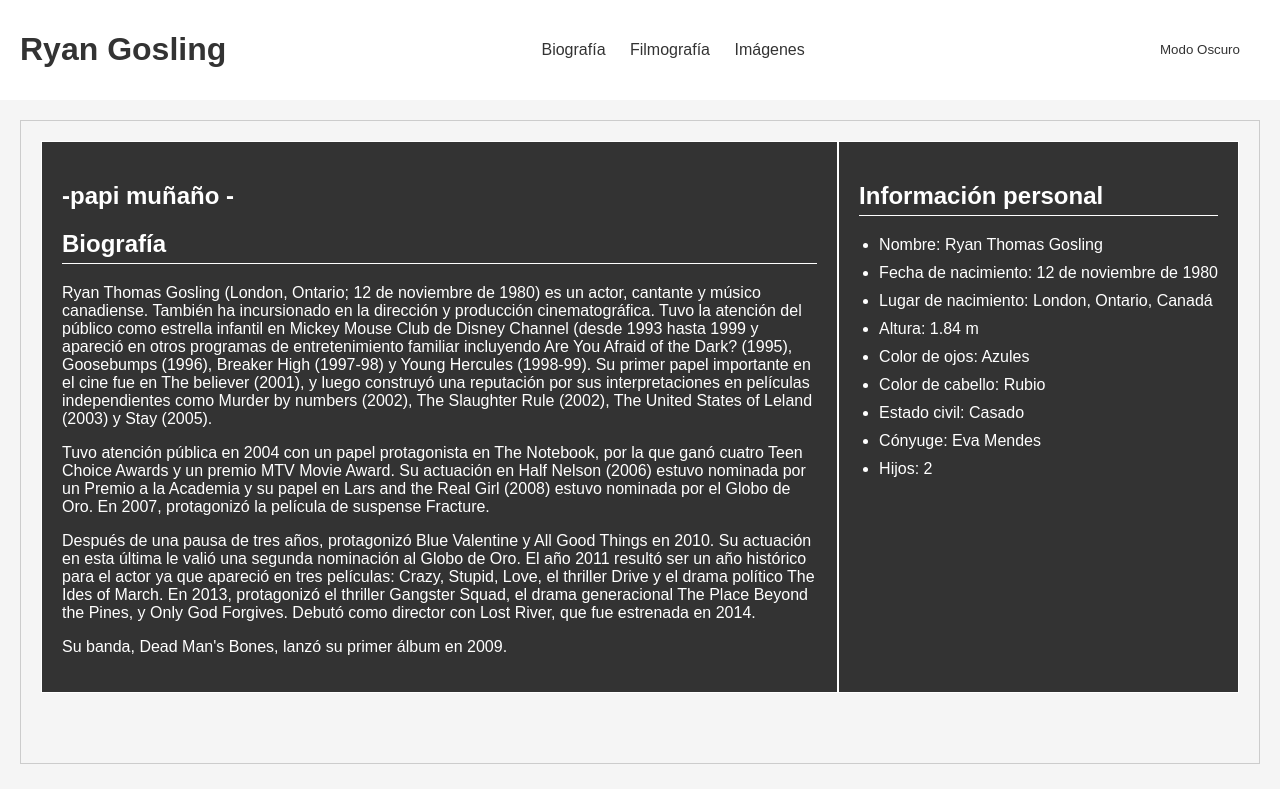
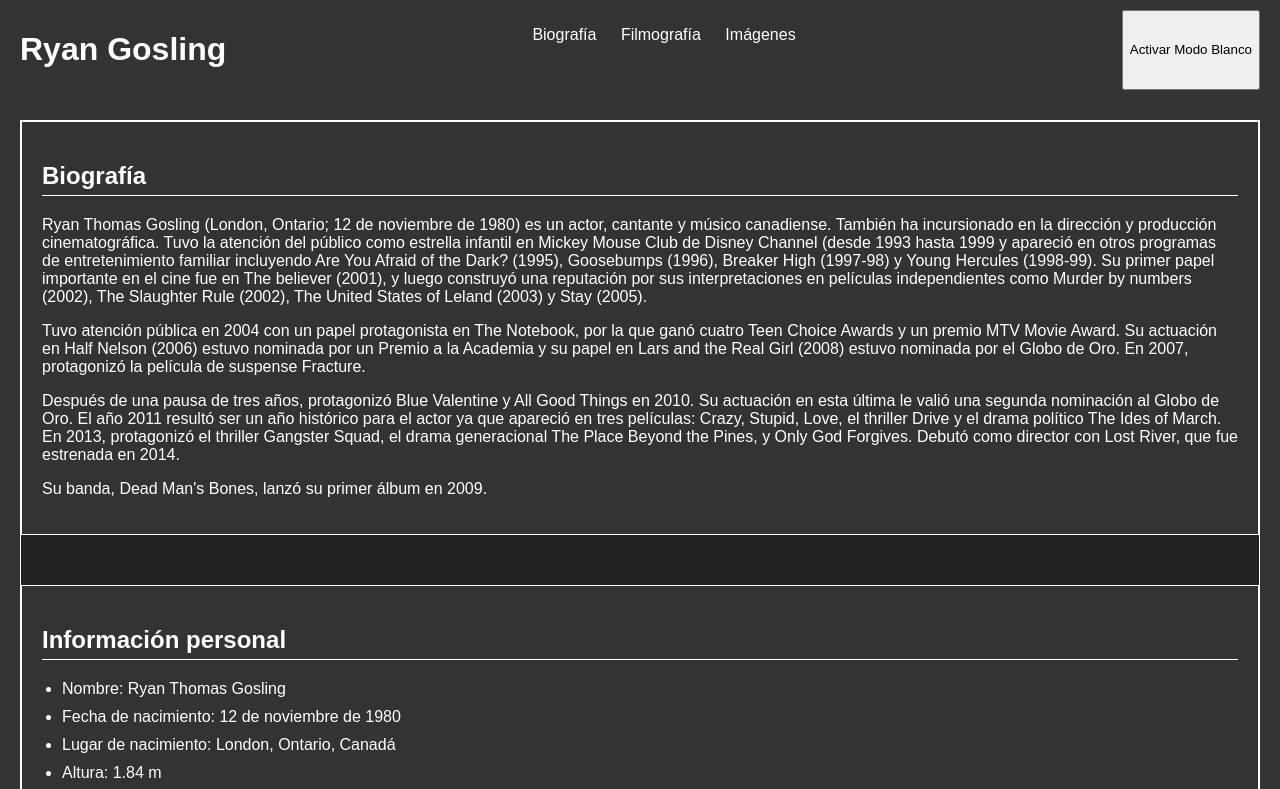
Before and after one commit to WanderTheWeeb/Practica-01, a plain HTML site: page view/index/index.html in a window 1280 px wide. Both pictures are taken after a click on the button "Modo Oscuro". Shown: the top 789 px of the page. Drawn offline with Linux system fonts and the light colour scheme.

Commit message:
Modo oscuro Arreglado

```diff
--- a/view/index/index.html
+++ b/view/index/index.html
@@ -18,14 +18,14 @@
                 <li><a href="../galeria/galeria.html">Imágenes</a></li>
             </ul>
         </nav>
-        <button class="toggle-mode-btn" onclick="toggleDarkMode()">Modo Oscuro</button>
+        <button id="modoBtn" class="toggle-mode-btn" onclick="toggleDarkMode()">Modo Oscuro</button>
 
     </header>
 
     <main>
         <div id="informacion">
             <section id="biografia">
-                <h1>-papi muñaño -</h1>
+
                 <h2>Biografía</h2>
                 <p>Ryan Thomas Gosling (London, Ontario; 12 de noviembre de 1980) es un actor, cantante y músico canadiense. También ha incursionado en la dirección y producción cinematográfica. Tuvo la atención del público como estrella infantil en Mickey Mouse Club de Disney Channel (desde 1993 hasta 1999 y apareció en otros programas de entretenimiento familiar incluyendo Are You Afraid of the Dark? (1995), Goosebumps (1996), Breaker High (1997-98) y Young Hercules (1998-99). Su primer papel importante en el cine fue en The believer (2001), y luego construyó una reputación por sus interpretaciones en películas independientes como Murder by numbers (2002), The Slaughter Rule (2002), The United States of Leland (2003) y Stay (2005).</p>
                 <p>Tuvo atención pública en 2004 con un papel protagonista en The Notebook, por la que ganó cuatro Teen Choice Awards y un premio MTV Movie Award. Su actuación en Half Nelson (2006) estuvo nominada por un Premio a la Academia y su papel en Lars and the Real Girl (2008) estuvo nominada por el Globo de Oro. En 2007, protagonizó la película de suspense Fracture.</p>
@@ -83,7 +83,16 @@
     <script>
         function toggleDarkMode() {
             var body = document.body;
-            body.classList.toggle("dark-mode");
+            var modoBtn = document.getElementById("modoBtn");
+
+            // Cambia el texto del botón y el tema de la página
+            if (body.classList.contains("dark-mode")) {
+                body.classList.remove("dark-mode");
+                modoBtn.textContent = "Activar Modo Oscuro";
+            } else {
+                body.classList.add("dark-mode");
+                modoBtn.textContent = "Activar Modo Blanco";
+            }
         }
     </script>
 </body>
--- a/view/index/styles.css
+++ b/view/index/styles.css
@@ -1,10 +1,8 @@
-/* Estilos para el modo light */
+/* Estilos generales */
 body {
     font-family: Arial, sans-serif;
     margin: 0;
     padding: 0;
-    background-color: #f5f5f5;
-    color: #333;
 }
 
 header {
@@ -14,12 +12,6 @@ header {
     text-align: center;
     display: flex;
     justify-content: space-between;
-}
-
-nav {
-    display: flex;
-    justify-content: center;
-    align-items: center;
 }
 
 nav ul {
@@ -70,13 +62,7 @@ section ul li {
     margin-bottom: 10px;
 }
 
-#informacion {
-    background-color: #f5f5f5;
-    padding: 20px;
-    margin-bottom: 50px;
-    border: 1px solid #ccc;
-    display: flex;
-}
+
 
 #biografia {
     flex: 1;
@@ -85,21 +71,57 @@ section ul li {
 #informacion-personal {
     flex: 1;
     padding-left: 20px;
+    background-color: #333;
 }
 
-/* Estilos para el modo dark */
-.dark-mode body {
+/* Estilos para el modo claro */
+.light-mode {
+    background-color: #fff;
+    color: #333;
+}
+
+.light-mode header {
+    background-color: #fff;
+    color: #333;
+}
+
+.light-mode nav ul li a {
+    color: #333;
+}
+
+.light-mode section {
+    background-color: #f5f5f5;
+    color: #333;
+    border: 1px solid #ccc;
+}
+
+.light-mode section h2 {
+    color: #333;
+    border-bottom: 1px solid #ccc;
+}
+
+.light-mode section ul li {
+    color: #333;
+}
+.light-mode #informacion {
+    background-color: #ccc; /* Cambia el color de fondo para el modo oscuro */
+    color: #333;
+    border: 1px solid #fff;
+}
+
+/* Estilos para el modo oscuro */
+.dark-mode {
     background-color: #333;
     color: #fff;
 }
 
 .dark-mode header {
-    background-color: #fff;
-    color: #333;
+    background-color: #333;
+    color: #fff;
 }
 
 .dark-mode nav ul li a {
-    color: #333;
+    color: #fff;
 }
 
 .dark-mode section {
@@ -117,18 +139,8 @@ section ul li {
     color: #fff;
 }
 
-/* Estilo para el botón */
-.toggle-mode-btn {
-    background-color: #333;
+.dark-mode #informacion {
+    background-color: #222; /* Cambia el color de fondo para el modo oscuro */
     color: #fff;
-    border: none;
-    padding: 10px 20px;
-    cursor: pointer;
-    border-radius: 5px;
+    border: 1px solid #fff;
 }
-
-/* Estilo para el botón en modo dark */
-.dark-mode .toggle-mode-btn {
-    background-color: #fff;
-    color: #333;
-}
```
